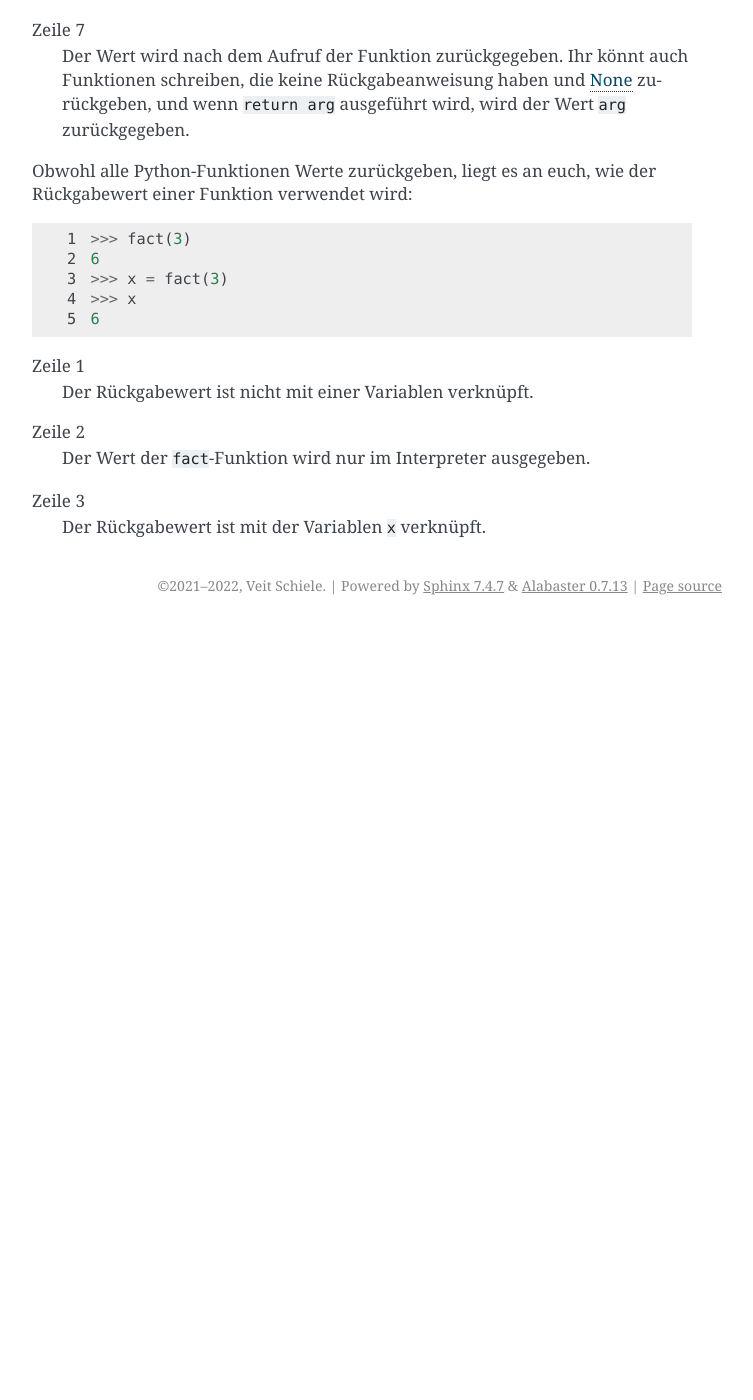
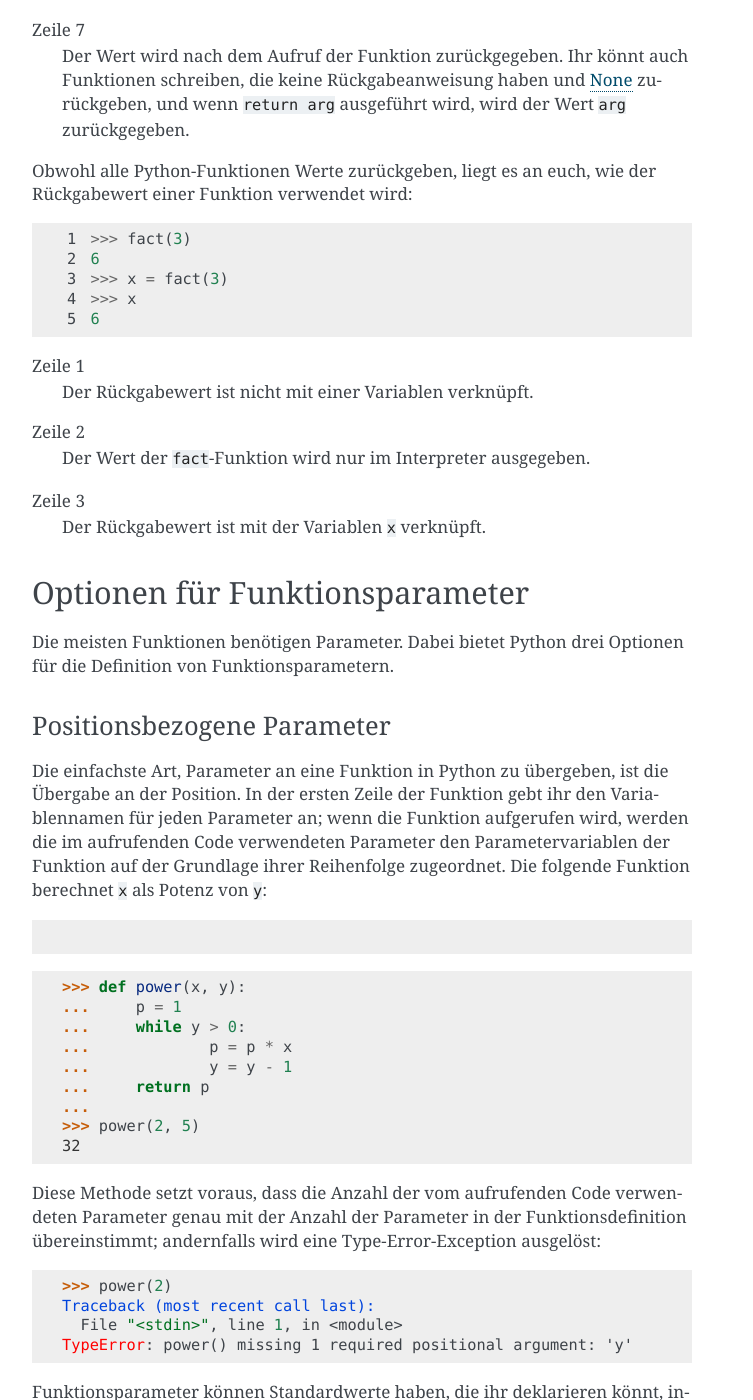
Before and after one commit to veit/python-basics-tutorial-de, a Sphinx documentation site: the page built from docs/functions.rst, in a window 1280 px wide and 1400 px high, scrolled down 965 px. Shown: the whole window, without its empty margins (388-1141 px from the left). Built offline with Sphinx 7.4.7, drawn with Linux system fonts in a browser that asks for light colours; pages that are not in the unit, such as notebooks, are missing from menus; before the commit the page ends 1590 px from its top, so only the background shows below that; some of the changed text lies outside the part shown.

Commit message:
:memo: Add positional params

```diff
--- a/docs/functions.rst
+++ b/docs/functions.rst
@@ -69,3 +69,76 @@ Zeile 2
     Der Wert der ``fact``-Funktion wird nur im Interpreter ausgegeben.
 Zeile 3
     Der Rückgabewert ist mit der Variablen ``x`` verknüpft.
+
+Optionen für Funktionsparameter
+-------------------------------
+
+Die meisten Funktionen benötigen Parameter. Dabei bietet Python drei Optionen
+für die Definition von Funktionsparametern.
+
+Positionsbezogene Parameter
+~~~~~~~~~~~~~~~~~~~~~~~~~~~
+
+Die einfachste Art, Parameter an eine Funktion in Python zu übergeben, ist die
+Übergabe an der Position. In der ersten Zeile der Funktion gebt ihr den
+Variablennamen für jeden Parameter an; wenn die Funktion aufgerufen wird, werden
+die im aufrufenden Code verwendeten Parameter den Parametervariablen der
+Funktion auf der Grundlage ihrer Reihenfolge zugeordnet. Die folgende Funktion
+berechnet ``x`` als Potenz von ``y``:
+
+.. code-block:: python
+
+>>> def power(x, y):
+...     p = 1
+...     while y > 0:
+...             p = p * x
+...             y = y - 1
+...     return p
+...
+>>> power(2, 5)
+32
+
+Diese Methode setzt voraus, dass die Anzahl der vom aufrufenden Code verwendeten
+Parameter genau mit der Anzahl der Parameter in der Funktionsdefinition
+übereinstimmt; andernfalls wird eine Type-Error-Exception ausgelöst:
+
+.. code-block:: python
+
+    >>> power(2)
+    Traceback (most recent call last):
+      File "<stdin>", line 1, in <module>
+    TypeError: power() missing 1 required positional argument: 'y'
+
+Funktionsparameter können Standardwerte haben, die ihr deklarieren könnt, indem
+ihr in der ersten Zeile der Funktionsdefinition einen Standardwert zuweist, etwa
+so:
+
+.. code-block:: python
+
+    def function_name(param1, param2=Standardwert2, param3=Standardwert3, ...)
+
+Es können beliebig viele Parameter mit Standardwerten versehen werden wobei
+Parameter mit Standardwerten als letzte in der Parameterliste definiert werden
+müssen.
+
+Die folgende Funktion berechnet ``x`` ebenfalls als Potenz von ``y``. Wenn ``y``
+jedoch nicht in einem Funktionsaufruf angegeben wird, wird der Standardwert
+``5`` verwendet:
+
+.. code-block:: python
+
+    >>> def power(x, y=5):
+    ...     p = 1
+    ...     while y > 0:
+    ...             p = p * x
+    ...             y = y - 1
+    ...     return p
+
+Wie sich das Standardargument auswirkt, können ihr im folgenden Beispiel sehen:
+
+.. code-block:: python
+
+    >>> power(3, 6)
+    729
+    >>> power(3)
+    243
```
